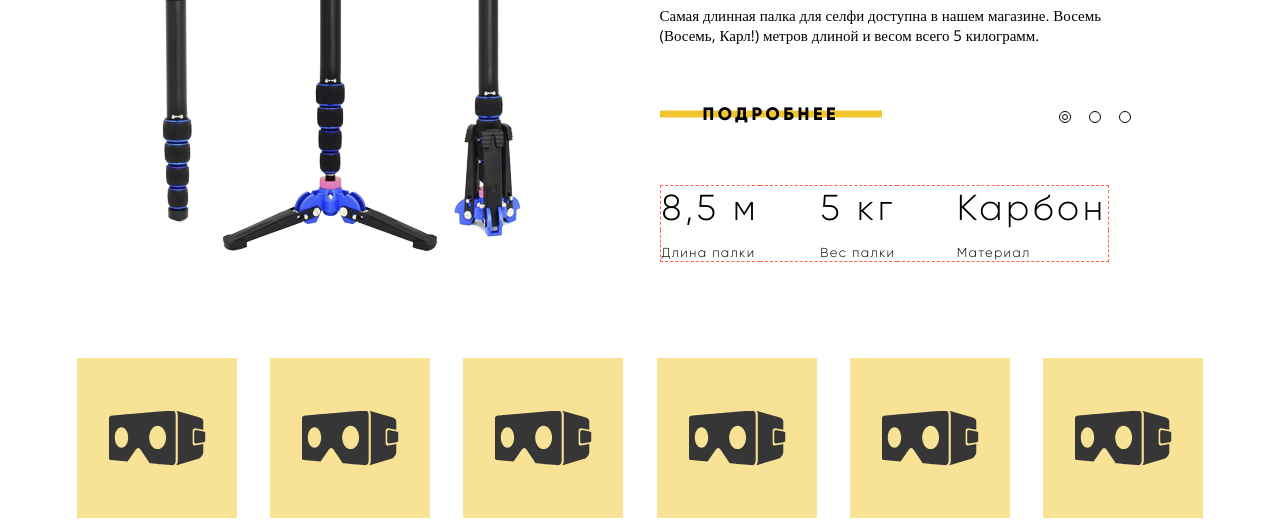
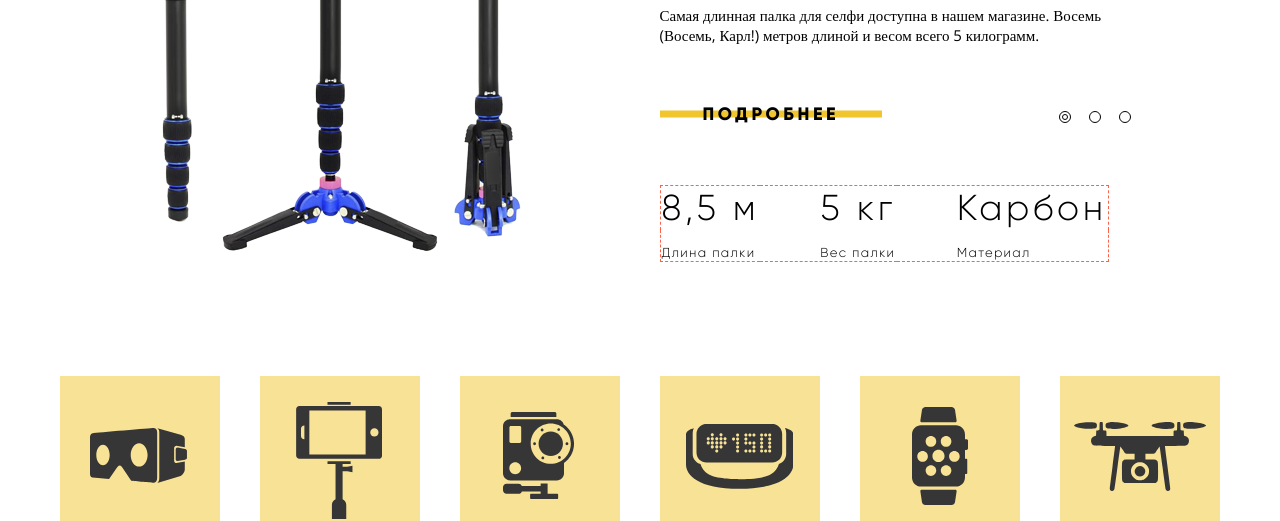
Before and after one commit to AOhapkin/956313-device-29, a plain HTML site: page index.html in a window 1280 px wide. Shown: the part 442-963 px from the top of the page. Drawn offline with nearby package versions, Linux system fonts and the light colour scheme.

Commit message:
popular-section

```diff
--- a/css/style.css
+++ b/css/style.css
@@ -456,13 +456,14 @@ a {
 }
 
 .popular-section {
-  padding-top: 96px;
+  margin-bottom: 151px;
+  padding-top: 114px;
 }
 
 .popular-section-list {
   display: flex;
   flex-direction: row;
-  justify-content: space-around;
+  justify-content: space-between;
   flex-wrap: wrap;
   margin: 0;
   padding: 0;
@@ -480,9 +481,8 @@ a {
 .popular-section-link::before {
   position: absolute;
   content: "";
-  top: 50%;
-  left: 50%;
-  transform: translate(-50%, -50%);
+  top: 52px;
+  left: 30px;
   width: 97px;
   height: 55px;
   background-image: url("../img/popular-1.svg");
@@ -490,6 +490,61 @@ a {
   background-size: cover;
 }
 
+.monopod-link::before {
+  top: 26px;
+  left: 36px;
+  width: 86px;
+  height: 117px;
+  background-image: url("../img/popular-2.svg");
+}
+
+.action-link::before {
+  top: 36px;
+  left: 43px;
+  width: 71px;
+  height: 87px;
+  background-image: url("../img/popular-3.svg");
+}
+
+.fitness-link::before {
+  top: 48px;
+  left: 26px;
+  width: 107px;
+  height: 65px;
+  background-image: url("../img/popular-4.svg");
+}
+
+.watch-link::before {
+  top: 31px;
+  left: 52px;
+  width: 56px;
+  height: 98px;
+  background-image: url("../img/popular-5.svg");
+}
+
+.quadcopter-link::before {
+  top: 46px;
+  left: 14px;
+  width: 132px;
+  height: 69px;
+  background-image: url("../img/popular-6.svg");
+}
+
+.popular-section-link-text {
+  position: absolute;
+  left: 0;
+  top: 198px;
+  width: 180px;
+
+  font-family: "Gilroy";
+  font-style: normal;
+  font-weight: 800;
+  font-size: 18px;
+  line-height: 22px;
+  letter-spacing: 0.05em;
+  color: var(--basic-black);
+}
+
 /* footer */
 
 .page-footer {
--- a/index.html
+++ b/index.html
@@ -160,36 +160,36 @@
         </div>
       </section>
       <section class="popular-section container">
-        <h2 class="visually-hidden">Ссылки на разделы каталога</h2>
+        <h2 class="visually-hidden">Ссылки на популярные разделы каталога</h2>
         <ul class="popular-section-list">
           <li class="popular-section-item">
             <a class="popular-section-link vr-link" href="">
-              <span class="visually-hidden">Виртуальная реальность</span>
+              <span class="popular-section-link-text">Виртуальная реальность</span>
             </a>
           </li>
           <li class="popular-section-item">
             <a class="popular-section-link monopod-link" href="">
-              <span class="visually-hidden">Моноподы для селфи</span>
+              <span class="popular-section-link-text">Моноподы для селфи</span>
             </a>
           </li>
           <li class="popular-section-item">
             <a class="popular-section-link action-link" href="">
-              <span class="visually-hidden">Экшн-камеры</span>
+              <span class="popular-section-link-text">Экшн-камеры</span>
             </a>
           </li>
           <li class="popular-section-item">
             <a class="popular-section-link fitness-link" href="">
-              <span class="visually-hidden">Фитнес-браслеты</span>
+              <span class="popular-section-link-text">Фитнес-браслеты</span>
             </a>
           </li>
           <li class="popular-section-item">
             <a class="popular-section-link watch-link" href="">
-              <span class="visually-hidden">Умные часы</span>
+              <span class="popular-section-link-text">Умные часы</span>
             </a>
           </li>
           <li class="popular-section-item">
             <a class="popular-section-link quadcopter-link" href="">
-              <span class="visually-hidden">Квадрокоптер</span>
+              <span class="popular-section-link-text">Квадрокоптер</span>
             </a>
           </li>
         </ul>
```
